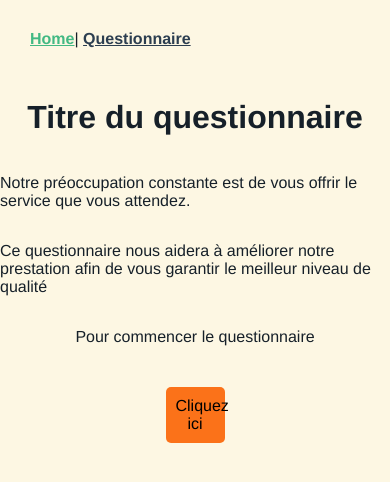
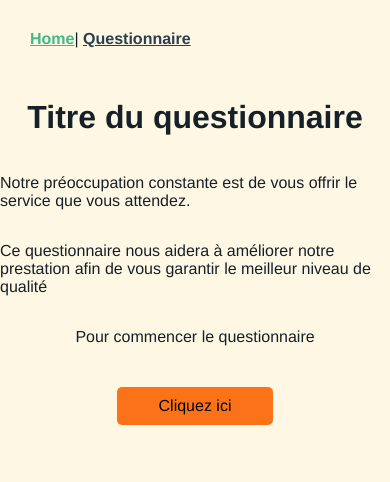
Before and after one commit to RaynaFaye/intermediate-vue-questionnaire, a Vue app: page / in a window 390 px wide. Shown: the top 482 px of the page. Built offline with nearby package versions, Linux system fonts and the light colour scheme.

Commit message:
Fixed Home.vue button for mobile

```diff
--- a/src/views/Home.vue
+++ b/src/views/Home.vue
@@ -31,4 +31,9 @@ export default {
   border-radius: 5px;
   align-self: center;
 }
+@media all and (max-width: 500px) {
+  .questionnaire-button {
+    width: 35%;
+  }
+}
 </style>
```
